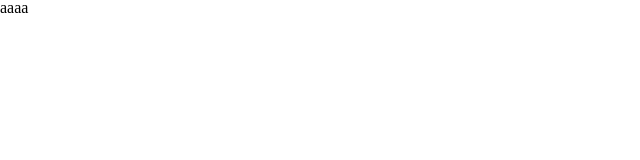
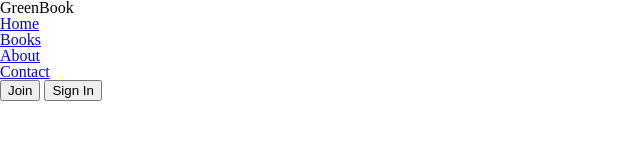
Before and after one commit to almithajoju/GreenBook., a plain HTML site: page books.html in a window 1280 px wide. Shown: the whole page, without its empty margins (0-640 px from the left). Drawn offline with nearby package versions, Linux system fonts and the light colour scheme.

Commit message:
NavBar added

```diff
--- a/books.html
+++ b/books.html
@@ -5,9 +5,32 @@
     <meta name="viewport" content="width=device-width, initial-scale=1.0">
     <link rel="stylesheet" href="styles/reset.css">
     <link rel="stylesheet" href="styles/books.css">
+    <link rel="preconnect" href="https://fonts.googleapis.com">
+    <link rel="stylesheet" href="https://cdnjs.cloudflare.com/ajax/libs/animate.css/4.1.1/animate.min.css"/>
+    <link rel="preconnect" href="https://fonts.gstatic.com" crossorigin>
+    <link rel="preconnect" href="https://fonts.googleapis.com">
+    <link rel="preconnect" href="https://fonts.gstatic.com" crossorigin>
+    <link href="https://fonts.googleapis.com/css2?family=Inter:wght@200;300;400;600&family=Merriweather:wght@700&display=swap" rel="stylesheet">
+    <script src="https://kit.fontawesome.com/e8be6a4c4f.js" crossorigin="anonymous"></script>
     <title>GreenBook.</title>
 </head>
 <body>
-    aaaa
+    <header>
+        <!-- NavBar -->
+        <nav>
+            <logo><h6>GreenBook</h6></logo>
+            <ul>
+                <li><a href="#0" class="active">Home</a></li>
+                <li><a href="./pages/books.html" target="_self">Books</a></li>
+                <li><a href="./pages/about.html" target="_self">About</a></li>
+                <li><a href="./pages/contact.html" target="_self">Contact</a></li>
+            </ul>
+            <div class="buttonsNav">
+                <button class="join">Join</button>
+                <button class="signIn">Sign In</button>
+            </div>
+        </nav>
+    </header>
+
 </body>
 </html>
```
